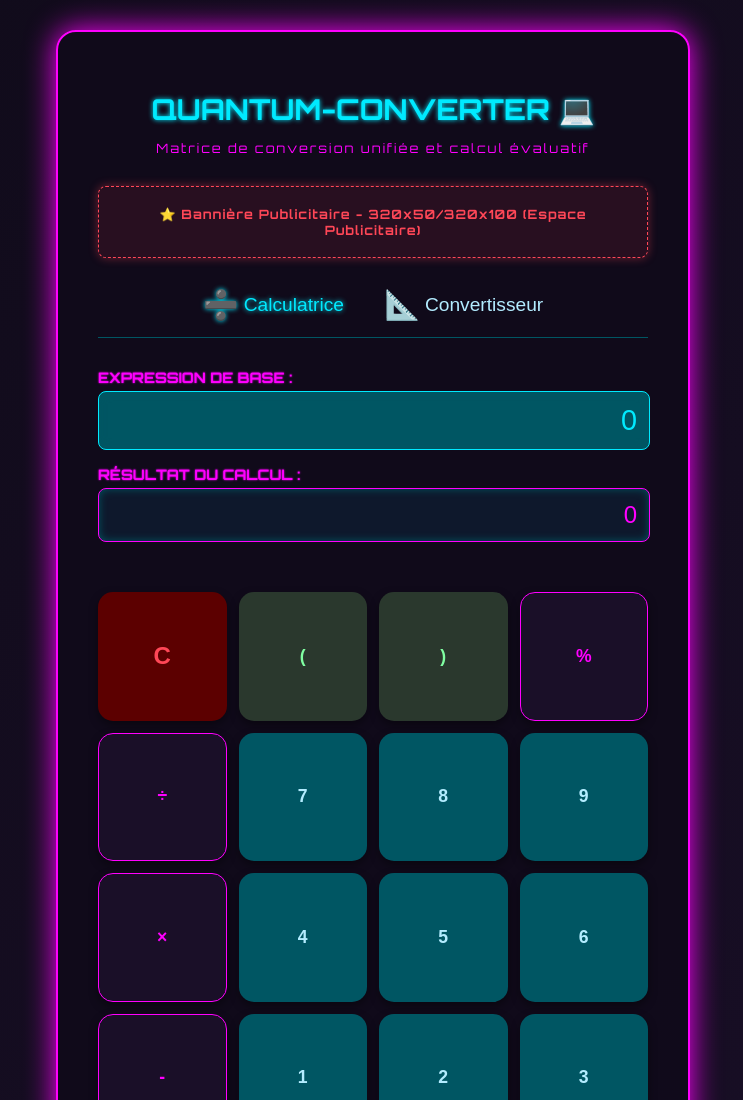
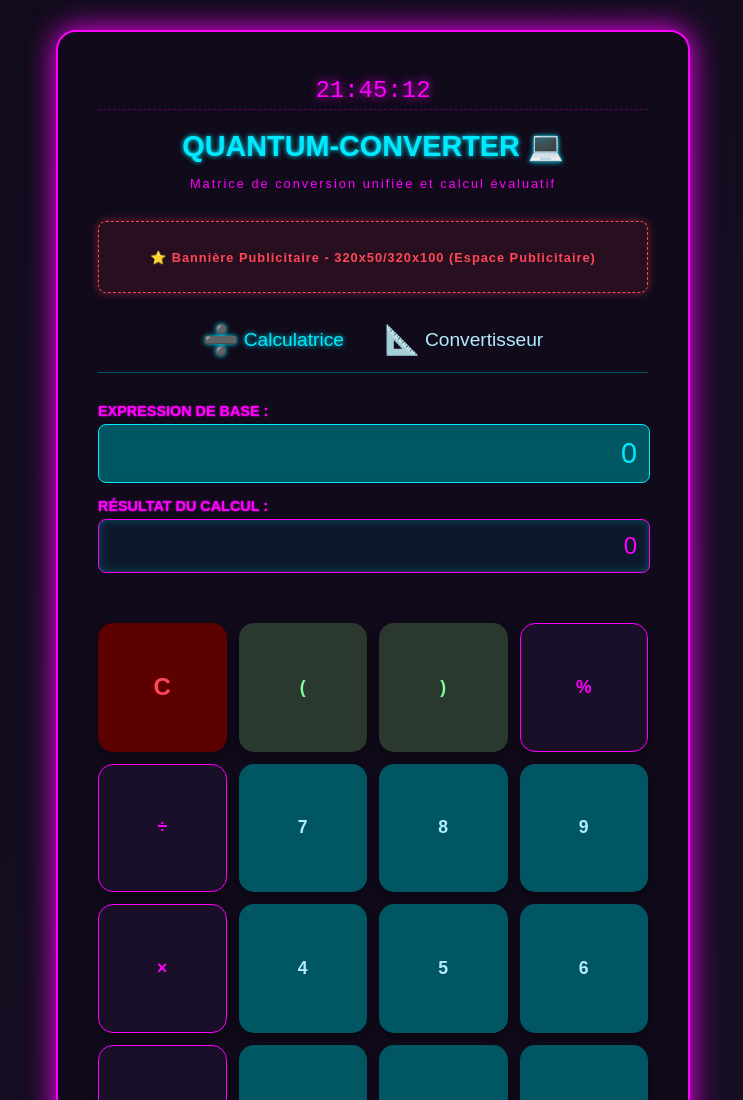
Before and after one commit to mkoken15/calculator, a plain HTML site: page index.html in a window 1280 px wide. Shown: the top 1100 px of the page, without its empty margins (267-1010 px from the left). Drawn offline with Linux system fonts and the light colour scheme.

Commit message:
index.html

```diff
--- a/index.html
+++ b/index.html
@@ -3,9 +3,23 @@
 <head>
     <meta charset="UTF-8">
     <meta name="viewport" content="width=device-width, initial-scale=1.0">
-    <title>Quantum-Converter V6 - Vues Séparées & Monétisation</title>
+    <title>Quantum-Converter V7 - Horloge en Direct</title>
 
     <style>
+        /* =================================================== */
+        /* == 0. STYLE DE L'HORLOGE EN DIRECT (CSS)           == */
+        /* =================================================== */
+        .live-clock {
+            font-family: 'Orbitron', monospace;
+            font-size: 1.5em;
+            color: var(--color-secondary);
+            text-align: center;
+            margin-bottom: 10px;
+            padding: 5px 0;
+            border-bottom: 1px dashed rgba(255, 0, 255, 0.3);
+            text-shadow: 0 0 10px var(--color-secondary);
+        }
+
         /* =================================================== */
         /* == 1. STYLES GLOBALES & FOND QUANTIQUE (CSS)       == */
         /* =================================================== */
@@ -110,7 +124,6 @@
             text-shadow: 0 0 5px var(--color-primary);
         }
 
-        /* Styles pour les icônes (Règle et Calculatrice) */
         .ruler-icon {
             font-size: 1.5em;
             margin-right: 5px;
@@ -335,6 +348,9 @@
 </head>
 <body>
     <div class="converter-container">
+
+        <div id="liveClock" class="live-clock">--:--:--</div>
+
         <h1>QUANTUM-CONVERTER 💻</h1>
         <p class="subtitle">Matrice de conversion unifiée et calcul évaluatif</p>
 
@@ -628,11 +644,9 @@
                 .replace(/×/g, '*')
                 .replace(/÷/g, '/');
 
-            // Remplacement de 5% par (5/100)
             cleanExpression = cleanExpression.replace(/(\d+(\.\d+)?)%/g, '($1/100)');
 
             try {
-                // Utilisation de new Function pour l'évaluation dynamique
                 const result = new Function('return ' + cleanExpression)();
                 if (!isFinite(result)) return 'Erreur';
                 return parseFloat(result.toFixed(10));
@@ -771,13 +785,12 @@
                     inputValue.value = result;
 
                     if (result !== 0) {
-                        // Enregistrement dans l'historique AVANT de changer de vue
                         const fromUnit = fromUnitSelect.value;
                         const toUnit = toUnitSelect.value;
                         const category = categorySelect.value;
                         updateHistory(result, fromUnit, resultValue.textContent, toUnit, category);
 
-                        showView('converter'); // Changement de vue automatique
+                        showView('converter');
                         return;
                     }
                 }
@@ -822,6 +835,17 @@
             }
         });
 
+        // --- 5. Logique de l'Horloge en Temps Réel ---
+
+        function updateClock() {
+            const now = new Date();
+            const hours = String(now.getHours()).padStart(2, '0');
+            const minutes = String(now.getMinutes()).padStart(2, '0');
+            const seconds = String(now.getSeconds()).padStart(2, '0');
+
+            document.getElementById('liveClock').textContent = `${hours}:${minutes}:${seconds}`;
+        }
+
 
         // Événements du convertisseur
         categorySelect.addEventListener('change', updateUnitSelects);
@@ -838,6 +862,10 @@
              renderHistory();
              updateUnitSelects();
              showView('calculator'); // Afficher la calculatrice par défaut
+
+             // Démarrer l'horloge
+             updateClock(); // Appeler une première fois immédiatement
+             setInterval(updateClock, 1000); // Mettre à jour toutes les 1000 millisecondes (1 seconde)
         });
     </script>
 </body>
```
